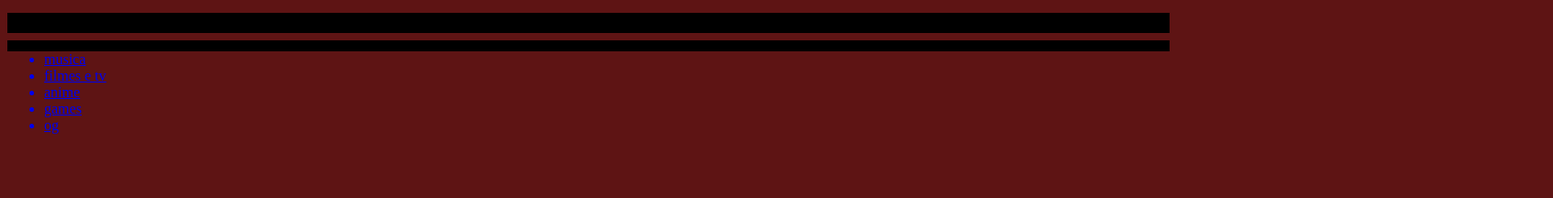
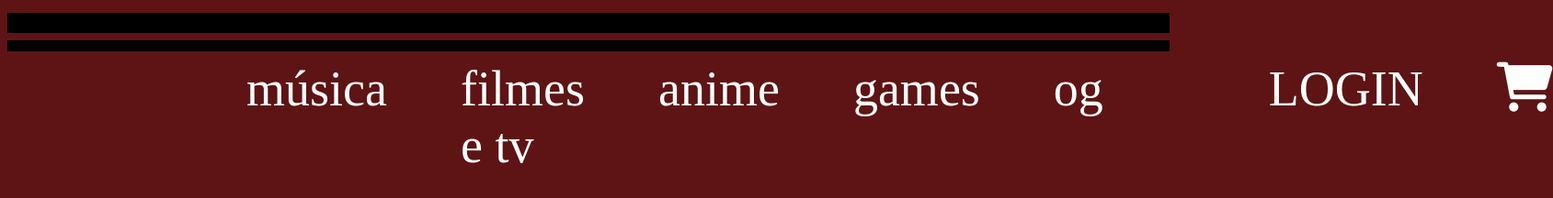
Before and after one commit to chottomatt/SoulmntsShop, a plain HTML site: page index.html in a window 1280 px wide. Shown: the part 216-432 px from the top of the page at 92% size, 1689 px wide, since content can reach past the window. Drawn offline with Linux system fonts and the light colour scheme; files that its build step writes are made by us from their sources.

Commit message:
Update Navbar 0.4

```diff
--- a/css/styles.css
+++ b/css/styles.css
@@ -51,6 +51,29 @@ body {
     background-color: #000;
 }
 
-.navbar {
+.navbar ul {
+    margin-top:30px;
+    margin-left: 220px;
+    display: flex;
+    list-style: none;
+    font-size: 54px;
+    gap: 80px;
+}
+
+.navbar li {
+    color: #fff;
+    font-family: 'Creato Display Medium';
+}
+
+.navbar li:hover {
+    color: #bdbdbd;
+    transition: 100ms;
+}
+
+.navbar a {
     text-decoration: none;
 }
+
+#login {
+    margin-left: 100px;
+}
--- a/index.html
+++ b/index.html
@@ -1,7 +1,7 @@
 <!DOCTYPE html>
 <html lang="pt-BR">
 <head>
-    <link rel="stylesheet" href="styles.css">
+    <link rel="stylesheet" href="css/styles.css">
     <link rel="stylesheet" href="https://cdnjs.cloudflare.com/ajax/libs/font-awesome/6.0.0/css/all.min.css">
     <meta charset="UTF-8">
     <meta name="viewport" content="width=device-width, initial-scale=1.0">
@@ -16,11 +16,13 @@
     <div class="linhas"></div>
     <nav class="navbar">
         <ul>
-            <a href="#"><li>musica</li></a>
+            <a href="#"><li>música</li></a>
             <a href="#"><li>filmes e tv</li></a>
             <a href="#"><li>anime</li></a>
             <a href="#"><li>games</li></a>
             <a href="#"><li>og</li></a>
+            <a href="#" id="login"><li>LOGIN</li></a>
+            <a href="#"><li><i class="fa-solid fa-cart-shopping"></li></i></a>
         </ul>
     </nav>
 
```
